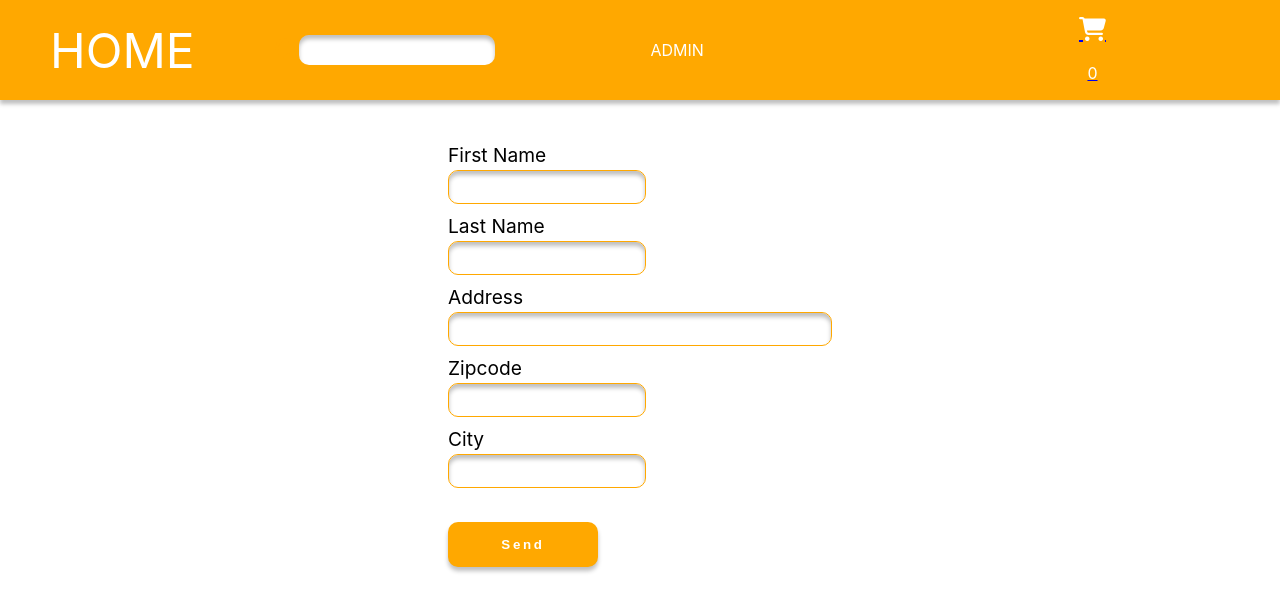
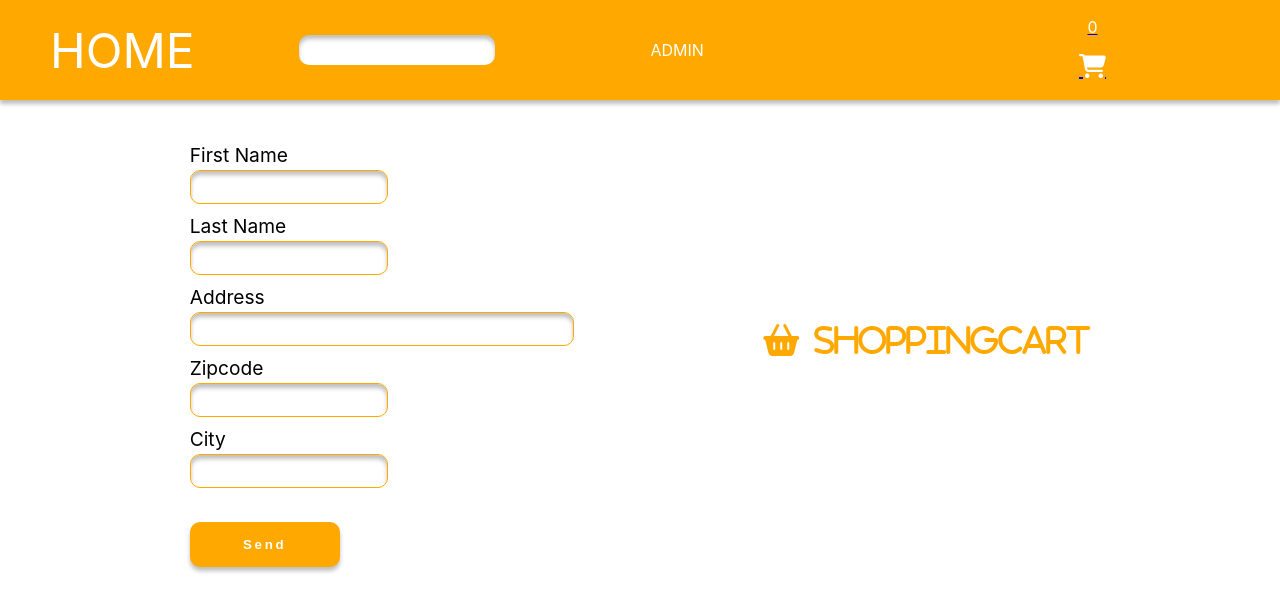
Before and after one commit to josiehpersson/mywebshop, a React (Create React App) app: page /checkout in a window 1280 px wide. Shown: the top 612 px of the page. Built offline with nearby package versions, Linux system fonts and the light colour scheme.

Commit message:
updated checkout

```diff
--- a/src/components/Checkout/Checkout.tsx
+++ b/src/components/Checkout/Checkout.tsx
@@ -1,11 +1,17 @@
 import React, { useEffect, useState } from 'react';
 import './checkout.css';
 import Userform, { IUserForm } from './Userform';
+import CheckoutIteem from './CheckoutItem';
+import CheckoutItem from './CheckoutItem';
 
 export interface IShoppingCart {
-  myShoppingCart: Array<{ id: number }>;
+  myShoppingCart: Array<{ name: string,price: number }>;
 }
 
+interface ICartProduct {
+    name: string;
+    price: number;
+}
 export default function Checkout(props: IShoppingCart) {
   const defaultValue1: IUserForm = {
     firstname: '',
@@ -16,11 +22,11 @@ export default function Checkout(props: IShoppingCart) {
   };
   const [userForm, setUserForm] = useState(defaultValue1);
 
-  const defaultValue2: Array<{ id: number }> = [];
+  const defaultValue2: Array<{ name: string, price: number }> = [];
   const [shoppingCart, setShoppingCart] = useState(defaultValue2);
 
   useEffect(() => {
-    const myCart: Array<{ id: number }> = [];
+    const myCart: Array<{ name: string, price: number }> = [];
     myCart.push(...shoppingCart);
     myCart.push(...props.myShoppingCart);
     setShoppingCart(myCart);
@@ -31,9 +37,22 @@ export default function Checkout(props: IShoppingCart) {
     console.log(userForm);
   }
 
+  const cartItems = shoppingCart.map((product: ICartProduct) => {
+      return(
+          <CheckoutItem
+          name={product.name}
+          price={product.price}
+          />
+      );
+  });
+
   return (
     <div className="checkout-container">
       <Userform updateParent={updateForm} />
+      <div className="cart-container">
+      <i className="fas fa-shopping-basket"></i>
+          {cartItems}
+      </div>
     </div>
   );
 }
--- /dev/null
+++ b/src/components/Checkout/CheckoutItem.tsx
@@ -0,0 +1,18 @@
+import React from 'react';
+import './checkout.css';
+
+interface IProps {
+    name: string,
+    price: number
+}
+
+export default function CheckoutItem(props:IProps) {
+return(
+    <div className="co-list-item">
+        <div className="co-info-container">
+        <p className="co-headline">{props.name}</p>
+        <p>{props.price} :-</p>
+        </div>
+    </div>
+)
+}
--- a/src/components/Checkout/checkout.css
+++ b/src/components/Checkout/checkout.css
@@ -36,3 +36,41 @@ label {
     margin: 10px auto 3px 0px;
     font-size: 120%;
 }
+
+.cart-container {
+    display: flex;
+    flex-flow: column nowrap;
+}
+.co-list-item {
+    width: 20vw;
+    display: flex;
+    flex-flow: column nowrap;
+    box-shadow:0px 4px 4px rgba(0, 0, 0, 0.25);
+
+}
+
+.co-info-container {
+    display: flex;
+    flex-flow: row nowrap;
+    justify-content: space-between;
+    align-items: center;
+    padding: 20px;
+    font-weight: bold;
+}
+
+.co-headline {
+    font-size: 120%;
+    max-width: 60%;
+    font-weight: normal;
+}
+
+.fa-shopping-basket {
+    color: #FFA800;
+    font-size: 200%;
+    margin-bottom: 20px;
+}
+
+.fa-shopping-basket::after {
+    content: 'Shoppingcart';
+    margin-left: 15px;
+}
--- a/src/components/ProductPage/ProductPage.tsx
+++ b/src/components/ProductPage/ProductPage.tsx
@@ -8,7 +8,8 @@ interface IParams {
 }
 
 export interface ICart {
-  id: number;
+    name: string;
+ price: number;
 }
 export interface IClickProps {
   updateCount(value: ICart): void;
@@ -34,7 +35,8 @@ export default function ProductPage(props: IClickProps) {
 
   function handleClick() {
     let product = {
-      id: productInfo.id,
+      name: productInfo.name,
+      price: productInfo.price
     };
     props.updateCount(product);
   }
--- a/src/components/Webshop/Webshop.tsx
+++ b/src/components/Webshop/Webshop.tsx
@@ -10,7 +10,7 @@ import Checkout from '../Checkout/Checkout';
 
 function Webshop() {
   const [cartTotal, setCartTotal] = useState(0);
-  const myCart: Array<{ id: number }> = [];
+  const myCart: Array<{ name: string, price: number }> = [];
   const [cart, setCart] = useState(myCart);
 
   useEffect(() => {
@@ -20,7 +20,8 @@ function Webshop() {
   const addToCart = (props: ICart) => {
     myCart.push(...cart);
     let product = {
-      id: props.id
+      name: props.name,
+      price: props.price
     };
     myCart.push(product);
     setCart(myCart);
```
